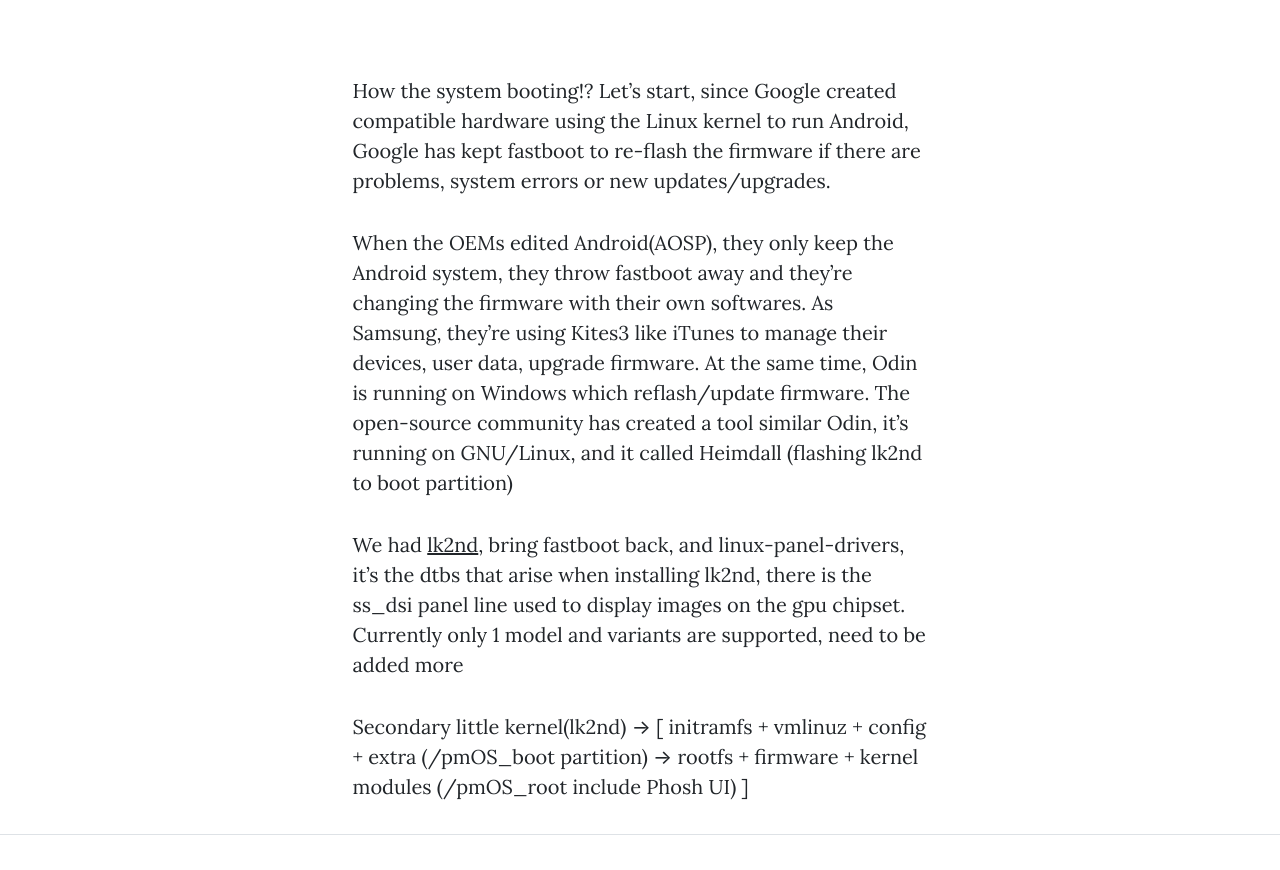
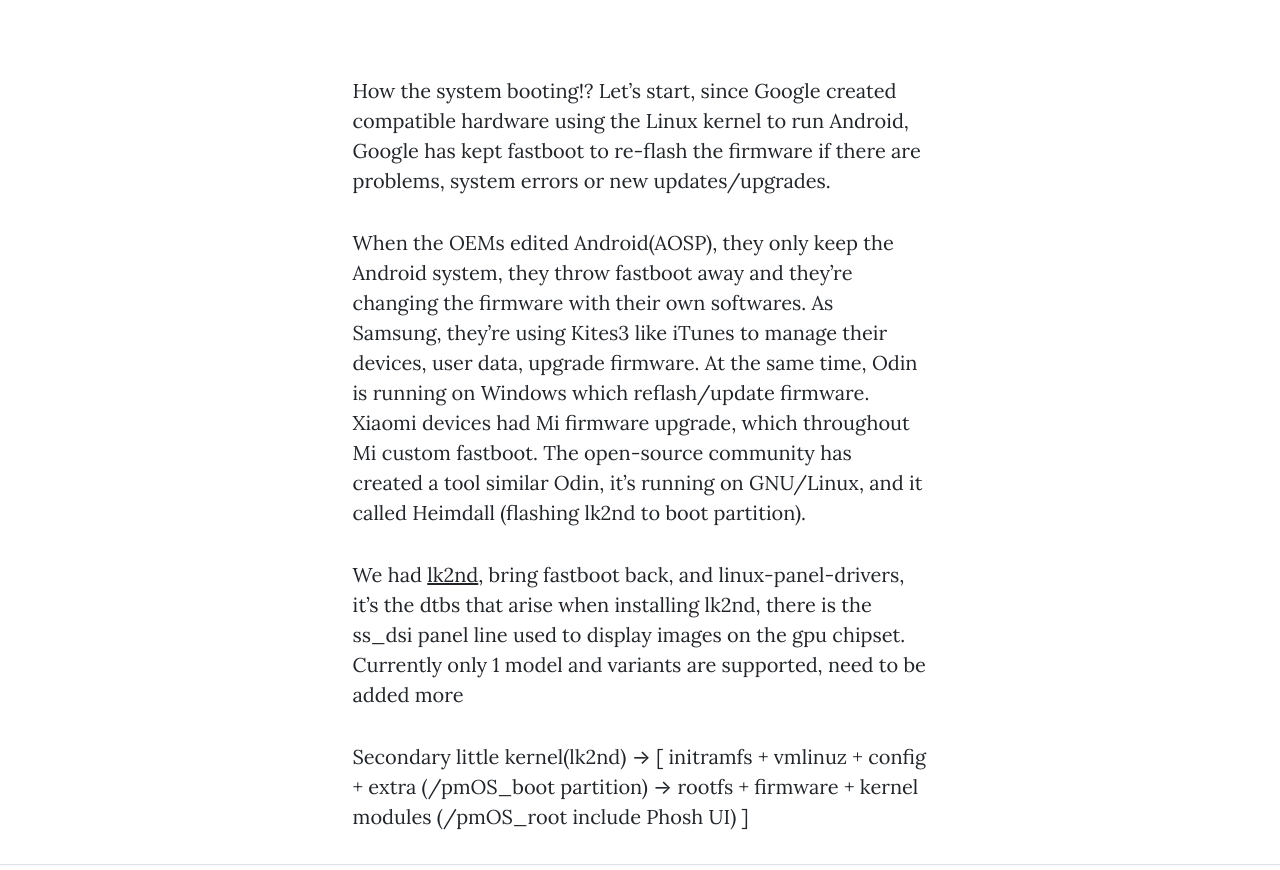
Before and after one commit to Baonks81/baonks81.github.io, a Jekyll site: the page built from _posts/2023-01-27-lk2nd-and-snapdragon-410.md, in a window 1280 px wide and 900 px high, scrolled down 756 px, cut to the strip 30-900 px from the top of the window. Built offline with Jekyll 4.4.1, drawn with Linux system fonts in a browser that asks for light colours; nearby versions of some CDN libraries.

Commit message:
Update 2023-01-27-lk2nd-and-snapdragon-410.md

```diff
--- a/_posts/2023-01-27-lk2nd-and-snapdragon-410.md
+++ b/_posts/2023-01-27-lk2nd-and-snapdragon-410.md
@@ -10,7 +10,8 @@
 When the OEMs edited Android(AOSP), they only keep the Android system, they throw fastboot away and they're changing the firmware with their own softwares.
 As Samsung, they're using Kites3 like iTunes to manage their devices, user data, upgrade firmware.
 At the same time, Odin is running on Windows which reflash/update firmware.
-The open-source community has created a tool similar Odin, it's running on GNU/Linux, and it called Heimdall (flashing lk2nd to boot partition)
+Xiaomi devices had Mi firmware upgrade, which throughout Mi custom fastboot.
+The open-source community has created a tool similar Odin, it's running on GNU/Linux, and it called Heimdall (flashing lk2nd to boot partition).
 
 We had [lk2nd], bring fastboot back, and linux-panel-drivers, it's the dtbs that arise when installing lk2nd, there is the ss_dsi panel line used to display images on the gpu chipset.
 Currently only 1 model and variants are supported, need to be added more
```
